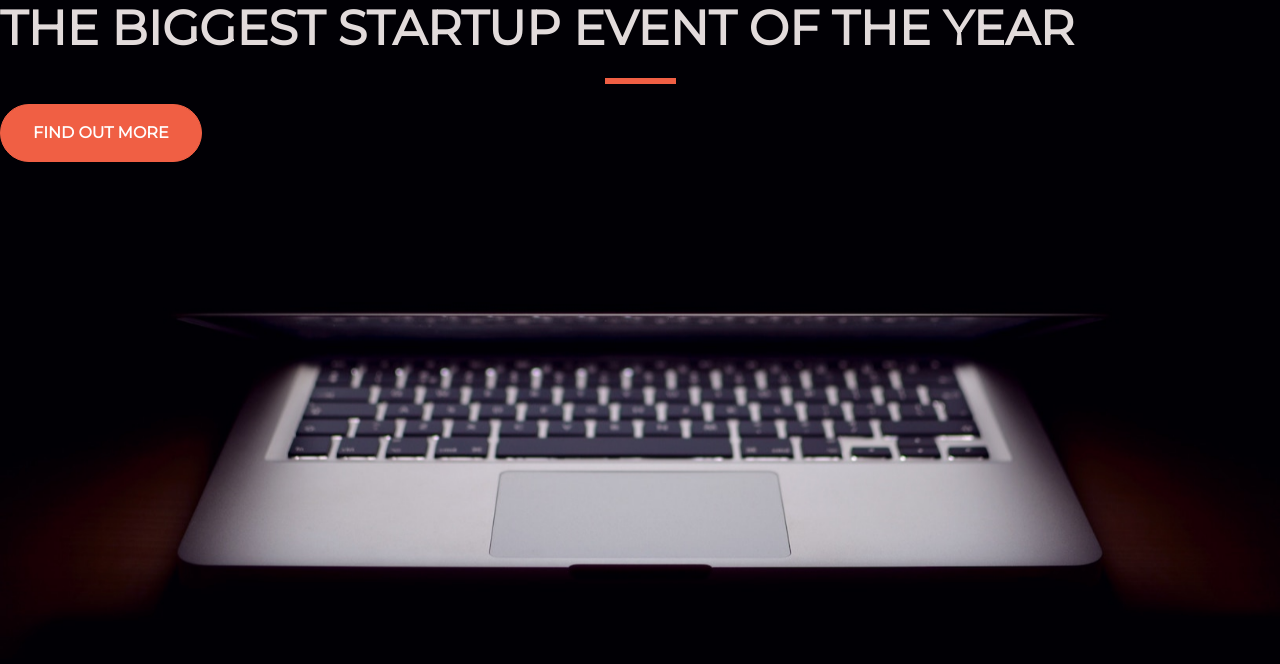
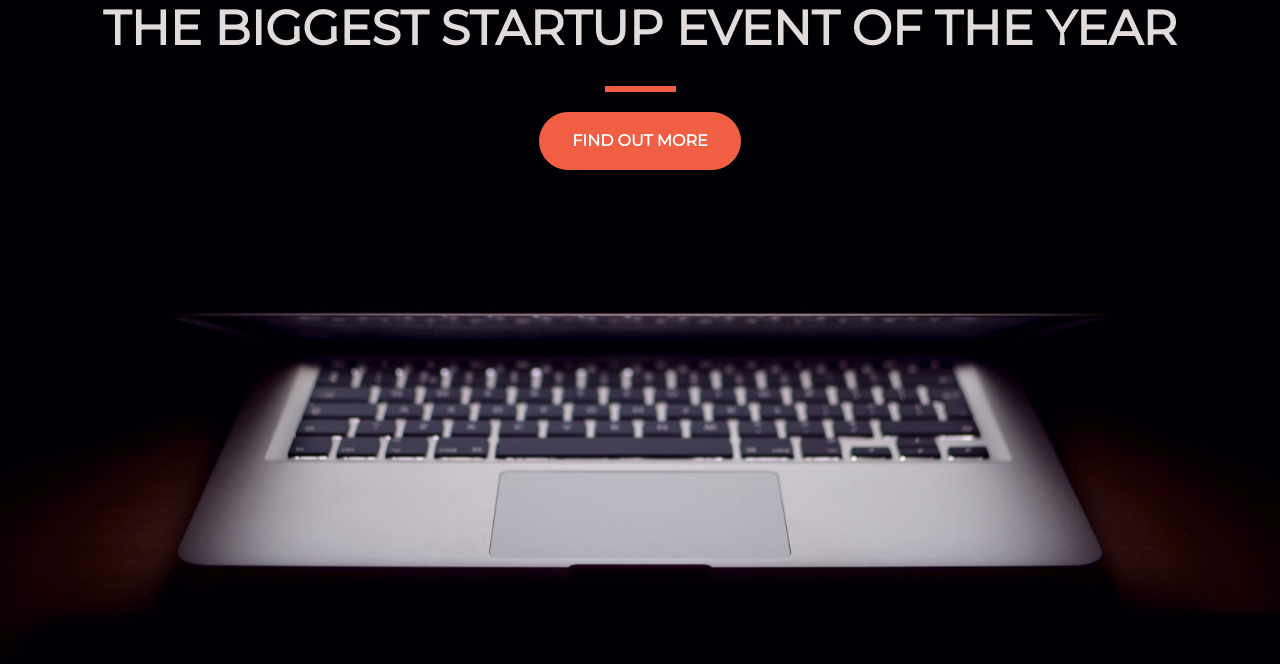
Before and after one commit to samixtures/Udemy-Javascript, a plain HTML site: page project_files (css)/bootstrap/startup_files/index.html in a window 1280 px wide. Drawn offline with nearby package versions, Linux system fonts and the light colour scheme.

Commit message:
Centered text with bootstrap (not the best way)

```diff
--- a/project_files (css)/bootstrap/startup_files/index.html
+++ b/project_files (css)/bootstrap/startup_files/index.html
@@ -16,8 +16,16 @@
     <link rel="stylesheet" type="text/css" href="style.css">
   </head>
   <body>
-    <h1 class="text-uppercase"><strong>The biggest startup event of the year</strong></h1>
-    <hr>
-    <button class="btn btn-primary btn-xl">Find out more</button>
+    <div class="container">
+      <div class="row">
+        <header class="text-center col-12">
+          <h1 class="text-uppercase"><strong>The biggest startup event of the year</strong></h1>
+        </header>
+        <section class="text-center col-12">
+          <hr>
+          <button class="btn btn-primary btn-xl">Find out more</button>
+        </section>
+        </div>
+    </div>
   </body>
 </html>
```
